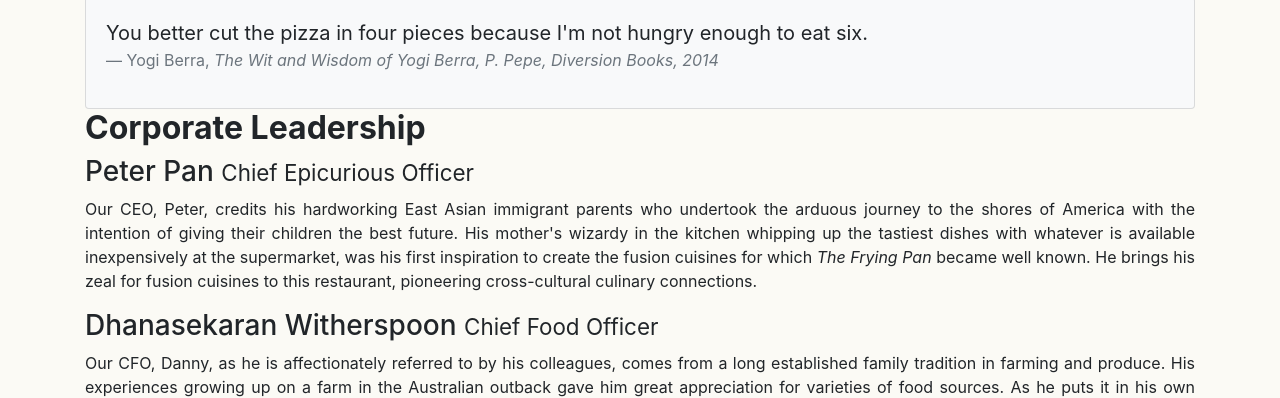
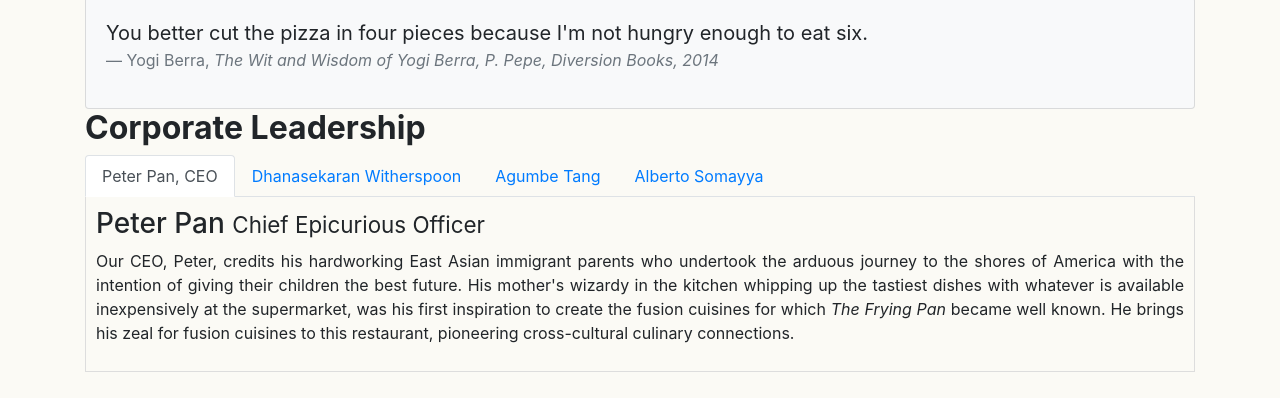
Before and after one commit to ZHXC29A/COURSERA-FULLSTACK, a website: page aboutus.html in a window 1280 px wide. Shown: the part 827-1225 px from the top of the page. Drawn offline with nearby package versions, Linux system fonts and the light colour scheme.

Commit message:
tabs added

```diff
--- a/aboutus.html
+++ b/aboutus.html
@@ -117,14 +117,39 @@
         <div class="row">
             <div class="col-12 col-sm">
                 <h2 class="font-weight-bold">Corporate Leadership</h2>
+                <ul class="nav nav-tabs">
+                    <li class="nav-item">
+                        <a href="#peter" role="tab" data-toggle="tab" class="nav-link active">Peter Pan, CEO</a>
+                    </li>
+                    <li class="nav-item">
+                        <a href="#danny" role="tab" data-toggle="tab" class="nav-link">Dhanasekaran Witherspoon</a>
+                    </li>
+                    <li class="nav-item">
+                        <a href="#agumbe" role="tab" data-toggle="tab" class="nav-link">Agumbe Tang</a>
+                    </li>
+                    <li class="nav-item">
+                        <a href="#alberto" role="tab" data-toggle="tab" class="nav-link">Alberto Somayya</a>
+                    </li>
+                </ul>
+
+                <div class="tab-content">
+                    <div role="tabpanel" class="tab-pane fade show active" id="peter">
                         <h3>Peter Pan <small>Chief Epicurious Officer</small></h3>
                         <p class="text-justify d-none d-sm-block">Our CEO, Peter, credits his hardworking East Asian immigrant parents who undertook the arduous journey to the shores of America with the intention of giving their children the best future. His mother's wizardy in the kitchen whipping up the tastiest dishes with whatever is available inexpensively at the supermarket, was his first inspiration to create the fusion cuisines for which <em>The Frying Pan</em> became well known. He brings his zeal for fusion cuisines to this restaurant, pioneering cross-cultural culinary connections.</p>
+                    </div>
+                    <div role="tabpanel" class="tab-pane fade" id="danny">
                         <h3>Dhanasekaran Witherspoon <small>Chief Food Officer</small></h3>
                         <p class="text-justify d-none d-sm-block">Our CFO, Danny, as he is affectionately referred to by his colleagues, comes from a long established family tradition in farming and produce. His experiences growing up on a farm in the Australian outback gave him great appreciation for varieties of food sources. As he puts it in his own words, <em>Everything that runs, wins, and everything that stays, pays!</em></p>
+                    </div>
+                    <div role="tabpanel" class="tab-pane fade" id="agumbe">
                         <h3>Agumbe Tang <small>Chief Taste Officer</small></h3>
                         <p class="text-justify d-none d-sm-block">Blessed with the most discerning gustatory sense, Agumbe, our CTO, personally ensures that every dish that we serve meets his exacting tastes. Our chefs dread the tongue lashing that ensues if their dish does not meet his exacting standards. He lives by his motto, <em>You click only if you survive my lick.</em></p>
+                    </div>
+                    <div role="tabpanel" class="tab-pane fade" id="alberto">
                         <h3>Alberto Somayya <small>Executive Chef</small></h3>
                         <p class="text-justify d-none d-sm-block">Award winning three-star Michelin chef with wide International experience having worked closely with whos-who in the culinary world, he specializes in creating mouthwatering Indo-Italian fusion experiences. He says, <em>Put together the cuisines from the two craziest cultures, and you get a winning hit! Amma Mia!</em></p>
+                    </div>
+                </div>
             </div>
         </div>
 
--- a/css/styles.css
+++ b/css/styles.css
@@ -53,3 +53,12 @@ body {
 .navbar-dark {
     background-color: #151d2b;
 }
+
+
+.tab-content{
+    border-left: 1px solid #ddd;
+    border-right: 1px solid #ddd;
+    border-bottom: 1px solid #ddd;
+    padding: 10px;
+
+}
```
Also changed, not shown: index.html (+3 -3 lines), 1 other file. Lines whose indentation alone changed are shown as unchanged.
